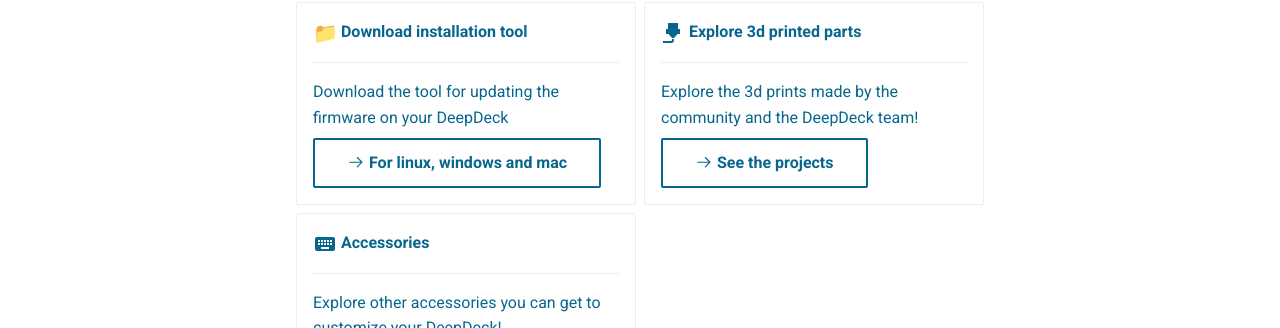
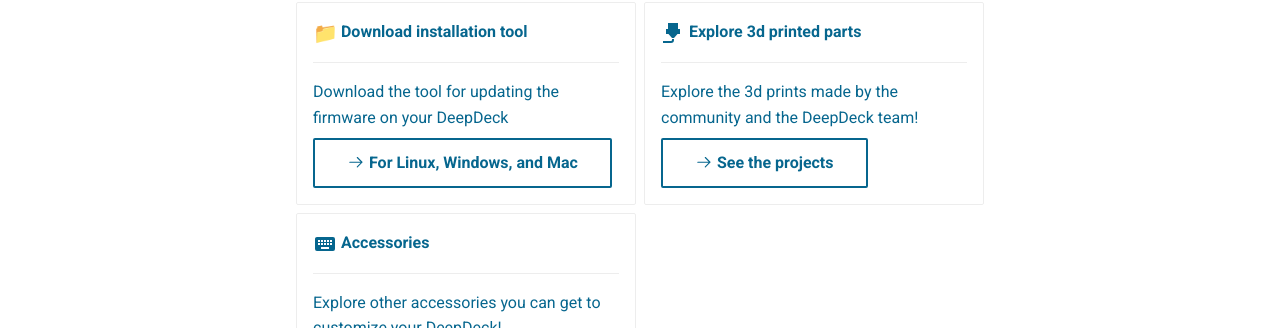
Before and after one commit to DeepSea-Developments/DeepDeck.Ahuyama.fw, an MkDocs documentation site: the page built from docs/en/Resources/index.md, in a window 1280 px wide and 900 px high. Shown: the part 347-675 px from the top of the window. Built offline with MkDocs 1.6.1 and Material for MkDocs 9.7.7, drawn with Linux system fonts in a browser that asks for light colours; emoji names are drawn with the system emoji font; plug-ins that fetch from the network failed and are left out; comment, search, counter and statistics services are not loaded.

Commit message:
minor changes

```diff
--- a/docs/en/Resources/index.md
+++ b/docs/en/Resources/index.md
@@ -14,7 +14,7 @@
 
     Download the tool for updating the firmware on your DeepDeck
 
-    [:octicons-arrow-right-24: For linux, windows and mac](https://github.com/DeepSea-Developments/DeepDeck.programmer/releases){ .md-button }
+    [:octicons-arrow-right-24: For Linux, Windows, and Mac](https://github.com/DeepSea-Developments/DeepDeck.programmer/releases){ .md-button }
 
 -   :material-printer-3d-nozzle:{ .lg .middle } __Explore 3d printed parts__
 
```
